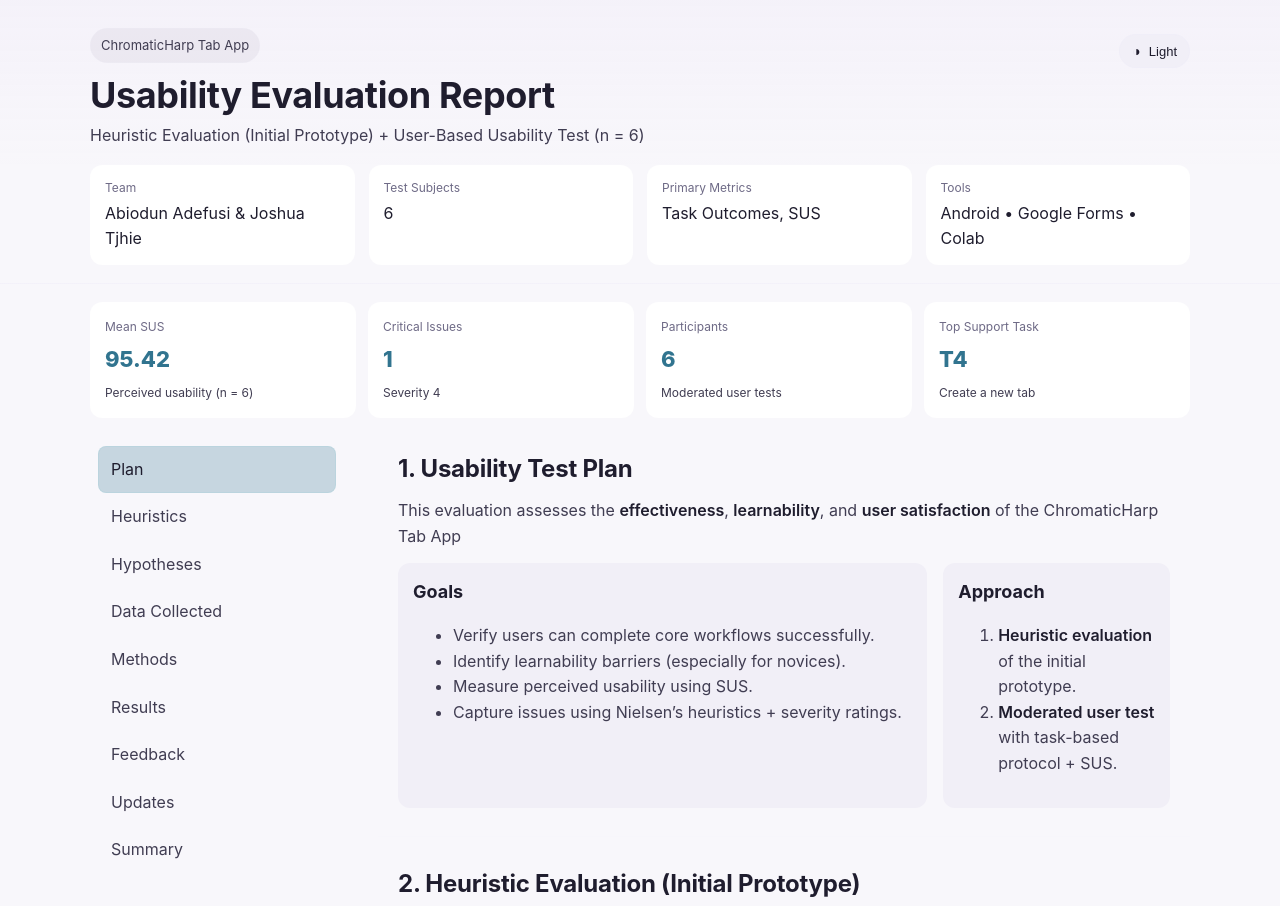
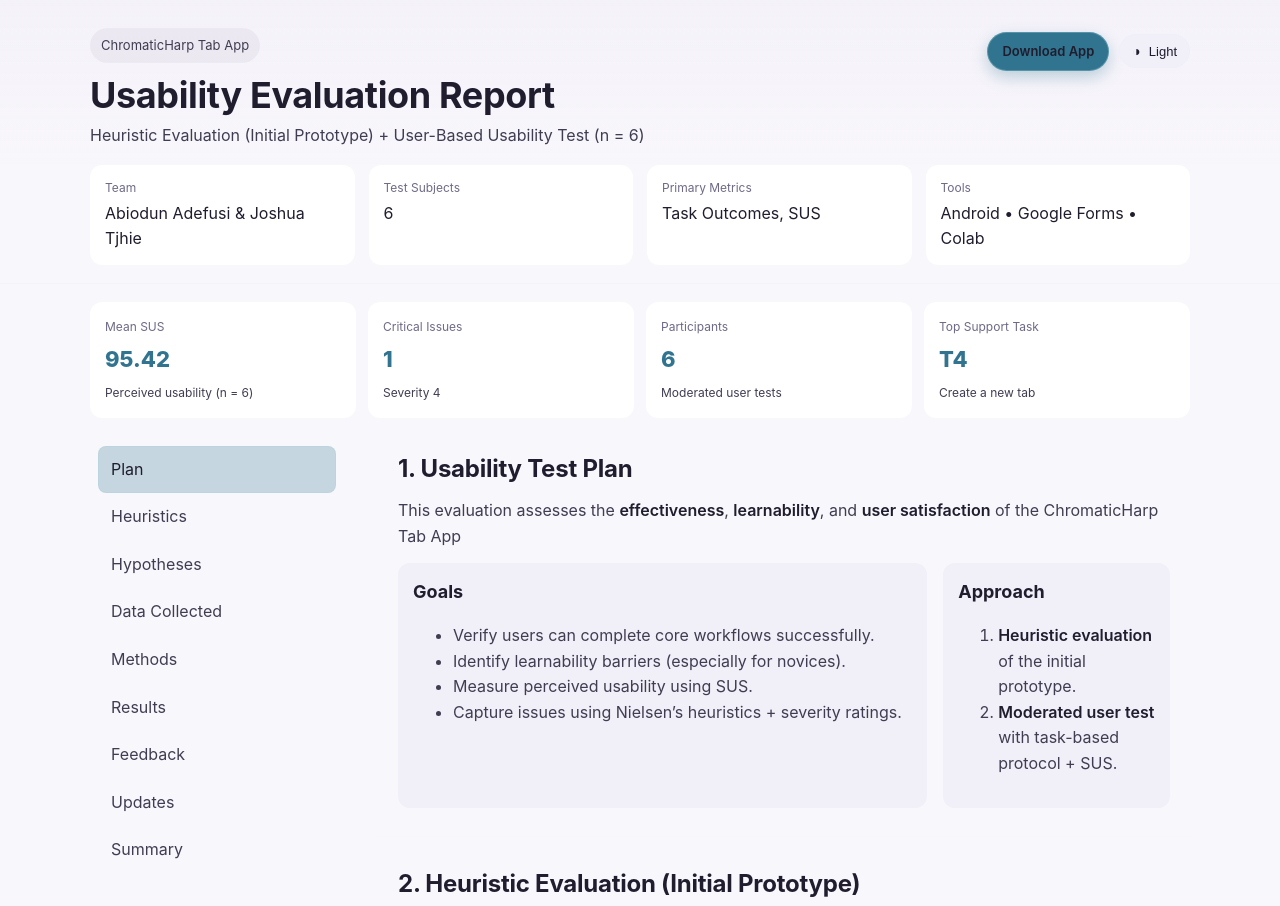
Before and after one commit to chifunt/ccl3_ws2025, a plain HTML site: page pages/index.html in a window 1280 px wide. Shown: the top 906 px of the page. Drawn offline with nearby package versions, Linux system fonts and the light colour scheme; no server answers.

Commit message:
Add header download button

```diff
--- a/pages/index.html
+++ b/pages/index.html
@@ -12,10 +12,13 @@
     <div class="container">
       <div class="header-row">
         <div class="badge">ChromaticHarp Tab App</div>
-        <button class="theme-toggle" id="themeToggle" type="button" aria-pressed="false" aria-label="Toggle theme">
-          <span class="theme-toggle__icon" aria-hidden="true">◐</span>
-          <span class="theme-toggle__label">Theme</span>
-        </button>
+        <div class="header-actions">
+          <a class="download-btn" href="#" aria-label="Download the app">Download App</a>
+          <button class="theme-toggle" id="themeToggle" type="button" aria-pressed="false" aria-label="Toggle theme">
+            <span class="theme-toggle__icon" aria-hidden="true">◐</span>
+            <span class="theme-toggle__label">Theme</span>
+          </button>
+        </div>
       </div>
       <h1>Usability Evaluation Report</h1>
       <p class="subtitle">
--- a/pages/style.css
+++ b/pages/style.css
@@ -84,6 +84,13 @@ html, body{
   flex-wrap: wrap;
 }
 
+.header-actions{
+  display: inline-flex;
+  align-items: center;
+  gap: 10px;
+  flex-wrap: wrap;
+}
+
 .badge{
   display: inline-block;
   padding: 6px 10px;
@@ -106,6 +113,25 @@ html, body{
   color: var(--text);
   font-size: 13px;
   cursor: pointer;
+}
+
+.download-btn{
+  display: inline-flex;
+  align-items: center;
+  gap: 8px;
+  padding: 8px 14px;
+  border-radius: 999px;
+  background: var(--pine);
+  color: var(--text);
+  font-size: 13px;
+  font-weight: 600;
+  border: 1px solid rgba(156,207,216,0.35);
+  box-shadow: 0 6px 16px rgba(49,116,143,0.3);
+}
+
+.download-btn:hover{
+  background: rgba(49,116,143,0.85);
+  color: var(--text);
 }
 
 .theme-toggle:hover{
```
